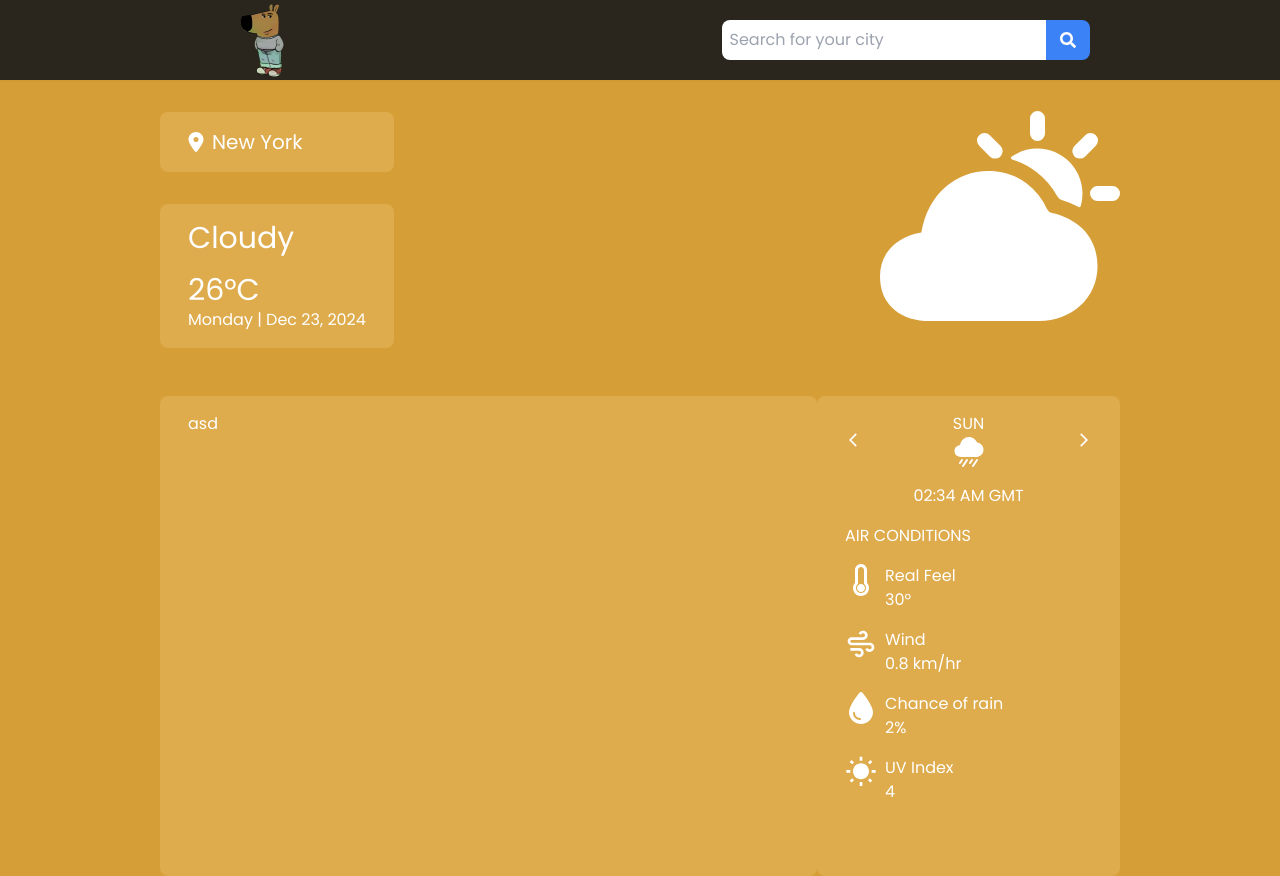
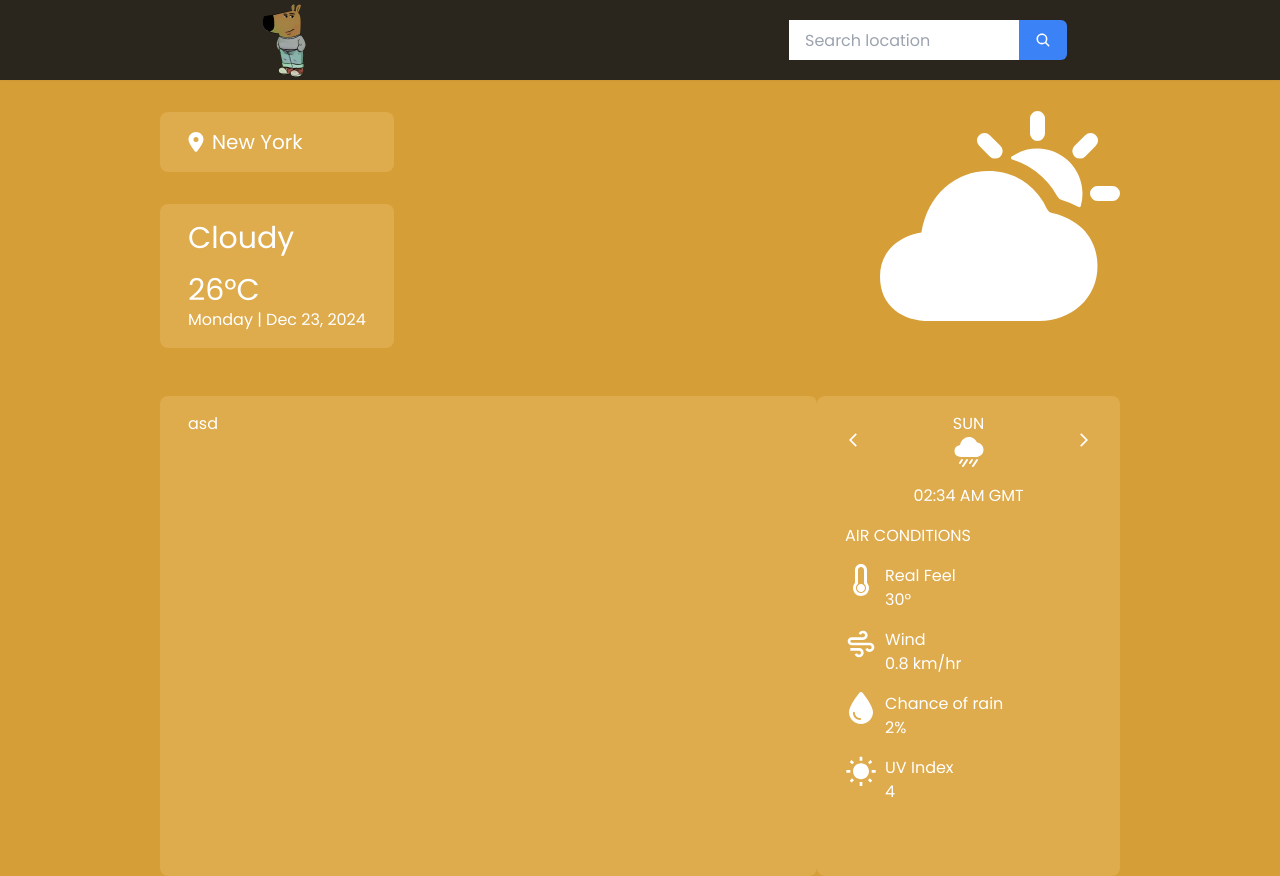
Before and after one commit to m1ssel/weather_app, a Next.js app: page / in a window 1280 px wide. Built offline with nearby package versions, Linux system fonts and the light colour scheme.

Commit message:
created searchBox component

```diff
--- a/components/navbar.tsx
+++ b/components/navbar.tsx
@@ -1,37 +1,17 @@
-import React from 'react';
-import { FaSearch } from 'react-icons/fa';
-import Image from 'next/image';
+import React from "react";
+// import { FaSearch } from 'react-icons/fa';
+import SearchBox from "./searchBox";
+import Image from "next/image";
 
-type Props = {
-    value: string;
-    onChange?: React.ChangeEventHandler<HTMLInputElement> | undefined;
-    onSubmit?: React.FormEventHandler<HTMLFormElement> | undefined;
-};
-
-const Navbar = (props: Props) => {
+const Navbar = () => {
   return (
-        <nav className='shadow-sm sticky top-0 left-0 z-50 text-white'>
-            <div className='h-20 flex items-center justify-around bg-nav'>
+    <nav className="shadow-sm sticky top-0 left-0 z-50 text-white">
+      <div className="h-20 flex items-center justify-around bg-nav">
         <div>
-                    <Image
-                        src='/chill.webp'
-                        alt='logo'
-                        width={150}
-                        height={150}
-                    />
+          <Image src="/chill.webp" alt="logo" width={150} height={150} />
           {/* <img src='chill.jpg' alt='asd' /> */}
         </div>
-                {/* <div className='flex items-center bg-primary'>
-                    <input
-                        type='text'
-                        placeholder='Search for your city'
-                        className='placeholder:text-gray-400 text-black outline-none pl-2 py-2 rounded-l-lg'
-                    />
-                    <div className='flex items-center justify-center text-gray-400 p-2 h-10 w-11 border-l-[2px] border-r-0 border-t-0 border-b-0 border-solid cursor-pointer bg-white rounded-r-lg'>
-                        <FaSearch />
-                    </div>
-                </div> */}
-                <form
+        {/* <form
                     onSubmit={props.onSubmit}
                     className='flex items-center bg-primary'
                 >
@@ -45,7 +25,8 @@ const Navbar = (props: Props) => {
                     <button className='flex items-center justify-center text-gray-400 p-2 h-10 w-11 border-l-[2px] bg-blue-500 hover:bg-blue-600 rounded-r-lg'>
                         <FaSearch className='text-white' />
                     </button>
-                </form>
+                </form> */}
+        <SearchBox />
       </div>
     </nav>
   );
--- /dev/null
+++ b/components/searchBox.tsx
@@ -0,0 +1,28 @@
+import { IoSearch } from "react-icons/io5";
+
+type Props = {
+  className?: string;
+  value: string;
+  onChange?: React.ChangeEventHandler<HTMLInputElement> | undefined;
+  onSubmit?: React.FormEventHandler<HTMLFormElement> | undefined;
+};
+
+export default function SearchBox(props: Props) {
+  return (
+    <form
+      onSubmit={props.onSubmit}
+      className="flex relative items-center justify-center h-10"
+    >
+      <input
+        type="text"
+        value={props.value}
+        onChange={props.onChange}
+        placeholder="Search location"
+        className="px-4 py-2 w-[230px] border border-gray-300 rounded-1-md focus:outline-none focus:border-blue-500 h-full"
+      />
+      <button className="px-4 py-[9px] bg-blue-500 text-white rounded-r-md focus:outline-none hover:bg-blue-600 h-full">
+        <IoSearch />
+      </button>
+    </form>
+  );
+}
```
Also changed, not shown: components/slider.tsx (+7 -7 lines). Lines whose indentation alone changed are shown as unchanged.
